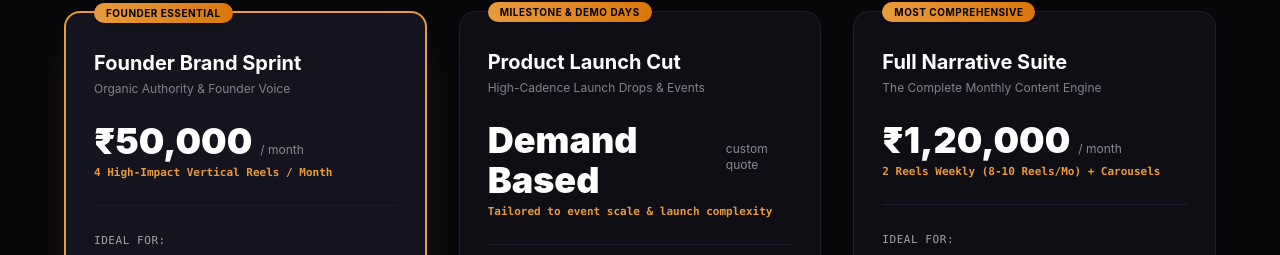
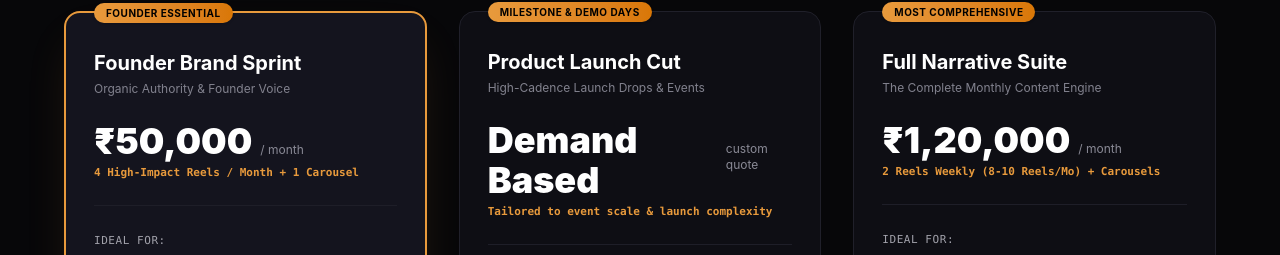
Before and after one commit to rajatraghavendra-vaada/rajatraghavendra-vaada.github.io, a React (Vite) app: page / in a window 1280 px wide. Shown: the part 5948-6203 px from the top of the page. Built offline with nearby package versions, Linux system fonts and the light colour scheme.

Commit message:
Update Founder Brand Sprint pricing note

```diff
--- a/src/App.tsx
+++ b/src/App.tsx
@@ -212,7 +212,7 @@ const PACKAGES = [
     badge: "Founder Essential",
     priceDisplay: "₹50,000",
     pricePeriod: "/ month",
-    pricingNote: "4 High-Impact Vertical Reels / Month",
+    pricingNote: "4 High-Impact Reels / Month + 1 Carousel",
     idealFor: "Cafes, specialty bakehouses, and hospitality spots looking for high-impact, short-format content to establish an undeniable local brand presence and drive footfall.",
     features: [
       "4x High-Retention Reels per month",
```
